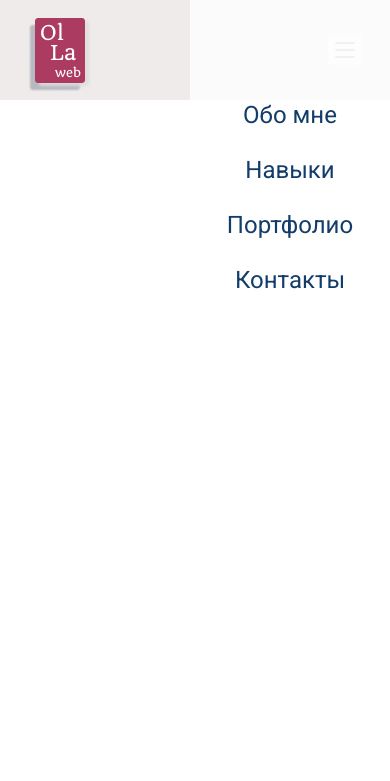
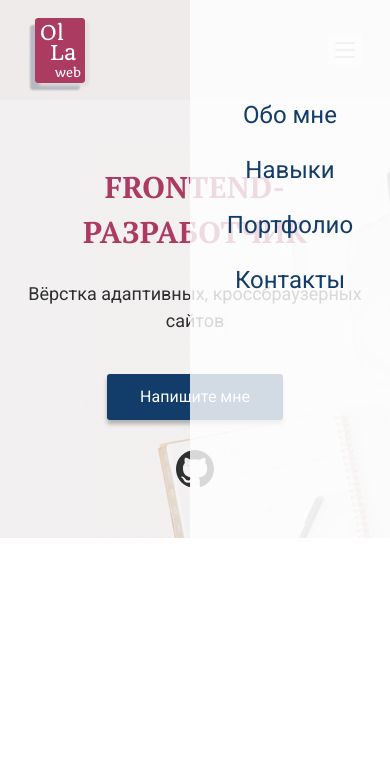
Before and after one commit to ollaweb/start-first-site, a website: page src/index.html in a window 390 px wide. Drawn offline with nearby package versions, Linux system fonts and the light colour scheme; files that its build step writes are made by us from their sources; files whose address does not match are found by name.

Commit message:
Responsive promo block done (html+css)

```diff
--- a/src/index.html
+++ b/src/index.html
@@ -15,6 +15,7 @@
 </head>
 
 <body>
+    <div class="wrapper">
         <nav class="menu">
             <div class="menu__container container">
                 <div class="menu__wrapper">
@@ -54,6 +55,24 @@
                 </div>
             </div>
         </nav>
+        <div class="promo">
+            <div class="promo__container container">
+                <div class="promo__body">
+                    <h1 class="promo__title">frontend-разработчик</h1>
+                    <h2 class="promo__descr">Вёрстка адаптивных, кроссбраузерных сайтов</h2>
+                    <div class="promo__contacts">
+                        <button class="button">Напишите мне</button>
+                        <div class="promo__icon">
+                            <img src="./img//icons/github.svg" alt="github logo">
+                        </div>
+                    </div>
+                </div>
+                <div class="promo__bg">
+                    <img src="./img/promo_bg.png" alt="A girl taping at the laptop">
+                </div>
+            </div>
+        </div>
+    </div>
 </body>
 
 </html>
--- a/src/sass/_burger.scss
+++ b/src/sass/_burger.scss
@@ -20,7 +20,7 @@
         }
     }
 }
-@media (max-width: 767px) {
+@media (max-width: 768px) {
     .burger {
         display: block;
         position: absolute;
--- a/src/sass/_menu.scss
+++ b/src/sass/_menu.scss
@@ -6,51 +6,27 @@
     &__wrapper {
         padding: 17px 100px;
         display: flex;
+        @media (max-width: 992px) {
+            padding: 17px 0px;
+        }
+        @media (max-width: 768px) {
+            display: none;
+        }
     }
     &__items {
         display: flex;
         justify-content: space-between;
         flex: 0 1 33.33333%;
+        @media (max-width: 768px) {
+            display: block;
+            text-align: center;
+            font-size: 24px;
+        }
     }
     &__burger {
         display: none;
-    }
-    &__item {
-        color: $mainColor-blue;
-        cursor: pointer;
-        &:hover {
-            color: $mainColor-purple;
-        }
-    }
-    &__logo {
-        display: none;
-    }
-}
-
-.logo {
-    &__item {
-        margin: -22px auto;
-    }
-}
-
-@media (max-width: 992px) {
-    .menu {
-        &__wrapper {
-            padding: 17px 0px;
-        }
-    }
-}
-
-@media (max-width: 767px) {
-    .menu {
-        &__wrapper {
-            display: none;
-        }
-        &__logo {
-            display: block;
-            margin: 0px 0px 0px 13px;
-        }
-        &__burger {
+        z-index: 30;
+        @media (max-width: 768px) {
             position: absolute;
             top: 0;
             right: 0;
@@ -60,30 +36,41 @@
             height: 100vh;
             background: rgba(255, 255, 255, 0.81);
         }
-        &__items {
-            display: block;
-            text-align: center;
-            font-size: 24px;
+        @media (max-width: 576px) {
+            width: 300px;
         }
-        &__item {
+        @media (max-width: 451px) {
+            width: 200px;
+        }
+    }
+    &__item {
+        color: $mainColor-blue;
+        cursor: pointer;
+        &:hover {
+            color: $mainColor-purple;
+        }
+        @media (max-width: 768px) {
             &:not(:last-child) {
                 margin: 0px 0px 25px 0px;
             }
         }
+        // @media (max-width: 451px) {
+        //     &:not(:last-child) {
+        //         margin: 0px 0px 18px 0px;
+        //     }
+        // }
+    }
+    &__logo {
+        display: none;
+        @media (max-width: 768px) {
+            display: block;
+            margin: 0px 0px 0px 13px;
+        }
     }
 }
 
-@media (max-width: 576px) {
-    .menu {
-        &__burger {
-            width: 300px;
-        }
+.logo {
+    &__item {
+        margin: -22px auto;
     }
 }
-@media (max-width: 425px) {
-    .menu {
-        &__burger {
-            width: 200px;
-        }
-    }
-}
--- /dev/null
+++ b/src/sass/_promo.scss
@@ -0,0 +1,91 @@
+.promo {
+    min-height: 700px;
+    background-color: #f2f0f0;
+    z-index: -2;
+    overflow: hidden;
+    @media (max-width: 768px) {
+        min-height: 500px;
+    }
+    @media (max-width: 576px) {
+        min-height: 370px;
+    }
+    &__container {
+        position: relative;
+    }
+    &__bg {
+        z-index: -1;
+        display: inline-block;
+        position: absolute;
+        width: 792px;
+        height: 642px;
+        top: 36px;
+        left: 41%;
+        @media (max-width: 992px) {
+            left: 29%;
+        }
+        @media (max-width: 768px) {
+            opacity: 0.4;
+        }
+        @media (max-width: 576px) {
+            left: 22%;
+        }
+
+        & img {
+            position: absolute;
+            width: 100%;
+            height: 100%;
+            top: 0;
+            left: 0;
+            object-fit: cover;
+        }
+    }
+    &__body {
+        padding: 205px 0px 272px 0px;
+        max-width: 650px;
+        @media (max-width: 768px) {
+            max-width: 100%;
+            padding: 110px 0px 126px 0px;
+            text-align: center;
+        }
+        @media (max-width: 576px) {
+            padding: 65px 0px 50px 0px;
+        }
+    }
+    &__title {
+        font-family: "PT Serif", serif;
+        font-weight: bold;
+        font-size: 48px;
+        letter-spacing: 0.01em;
+        line-height: 150%;
+        text-transform: uppercase;
+        color: $mainColor-purple;
+        @media (max-width: 992px) {
+            font-size: 36px;
+        }
+        @media (max-width: 576px) {
+            font-size: 30px;
+        }
+    }
+    &__descr {
+        margin: 25px 0px 40px 0px;
+        line-height: 150%;
+        color: $textColor;
+        @media (max-width: 992px) {
+            font-size: 18px;
+        }
+    }
+    &__contacts {
+        display: flex;
+        align-items: center;
+        flex-wrap: wrap;
+        @media (max-width: 768px) {
+            flex-direction: column;
+        }
+    }
+    &__icon {
+        padding: 0px 0px 0px 30px;
+        @media (max-width: 768px) {
+            padding: 30px 0px 0px 0px;
+        }
+    }
+}
--- /dev/null
+++ b/src/sass/base/_button.scss
@@ -0,0 +1,24 @@
+.button {
+    padding: 10px 30px;
+    width: 198px;
+    height: 50px;
+    background: $mainColor-blue;
+    box-shadow: 0px 4px 4px rgba(0, 0, 0, 0.27);
+    border-radius: 3px;
+    font-family: "Roboto", sans-serif;
+    font-size: 20px;
+    font-weight: 400;
+    line-height: 150%;
+    text-align: center;
+    color: #ffffff;
+    @media (max-width: 768px) {
+        width: 186px;
+        height: 46px;
+        font-size: 18px;
+    }
+    @media (max-width: 576px) {
+        padding: 10px 15px;
+        width: 176px;
+        font-size: 16px;
+    }
+}
--- a/src/sass/base/_start.scss
+++ b/src/sass/base/_start.scss
@@ -34,9 +34,6 @@ body {
     width: 100%;
     font-size: 100%;
     line-height: 150%;
-    font-family: "Roboto", sans-serif;
-    font-size: 20px;
-    font-weight: 400;
     -ms-text-size-adjust: 100%;
     -moz-text-size-adjust: 100%;
     -webkit-text-size-adjust: 100%;
@@ -83,3 +80,15 @@ h6 {
 }
 
 // ---------------------------
+
+body {
+    font-family: "Roboto", sans-serif;
+    font-size: 20px;
+    font-weight: 400;
+}
+.wrapper {
+    min-height: 100%;
+    overflow: hidden;
+    display: flex;
+    flex-direction: column;
+}
--- a/src/sass/style.scss
+++ b/src/sass/style.scss
@@ -4,6 +4,9 @@
 @import "./base/start.scss";
 @import "./base/container";
 @import "./base/variables";
+@import "./base/button";
 
 @import "./menu";
 @import "./burger";
+
+@import "./promo";
```
Also changed, not shown: src/img/promo_bg.jpg (deleted), src/img/promo_bg.png (added). Lines whose indentation alone changed are shown as unchanged.
